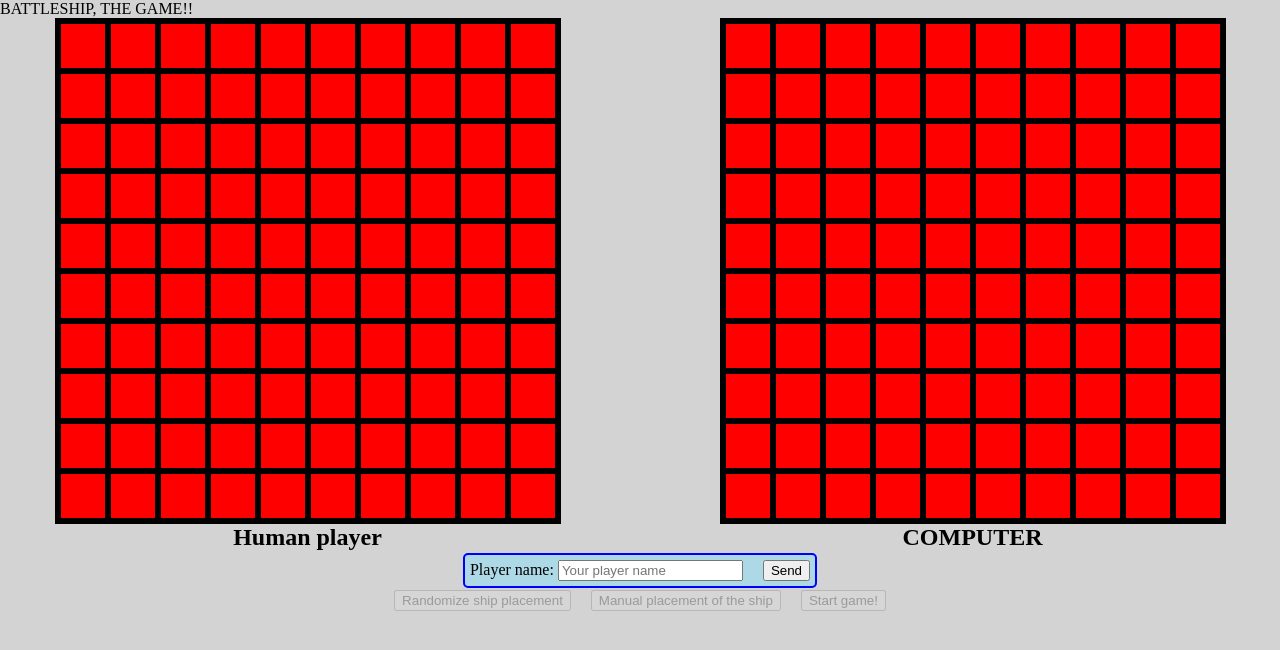
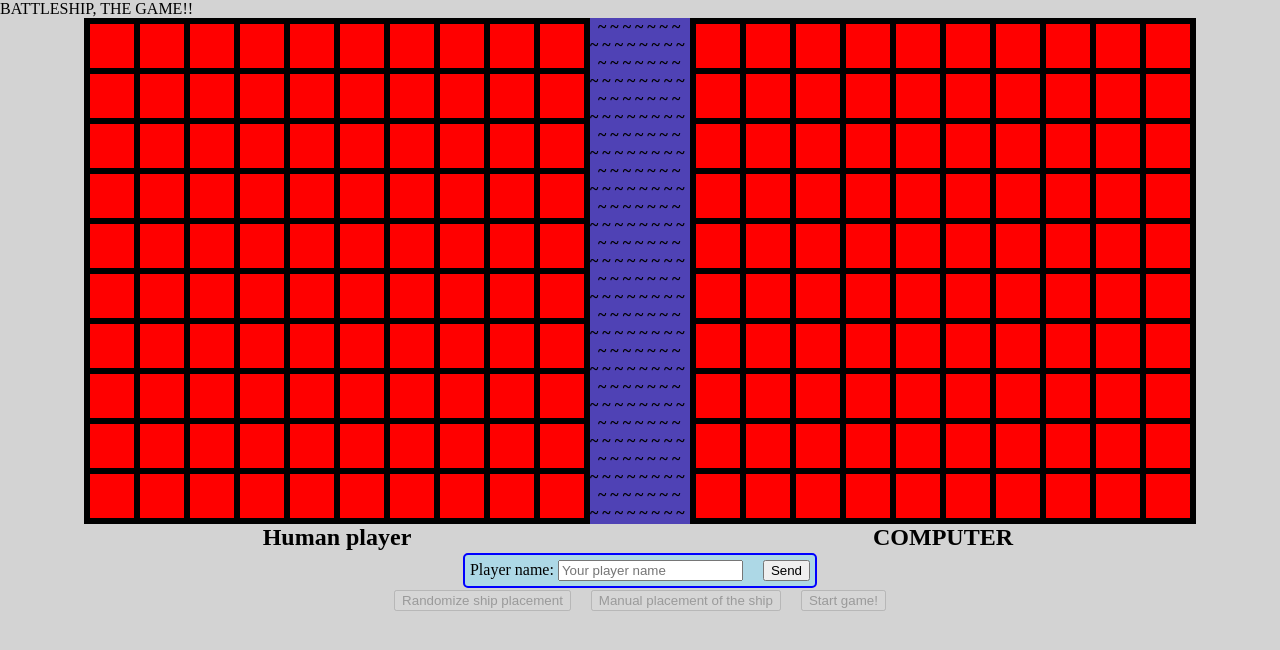
Before and after one commit to CTSDM/odin-battleship, a website built with webpack: page src/index.html in a window 1280 px wide. Built offline with nearby package versions, Linux system fonts and the light colour scheme.

Commit message:
Improve style and add wave effect between the divs

```diff
--- /dev/null
+++ b/src/background.js
@@ -0,0 +1,67 @@
+export default function backgroundWaves() {
+        // let's add some event listeners to the ocean div
+        let state = 0;
+        const stateValues = [`
+                ~ ~ ~ ~ ~ ~ ~ ~
+                &nbsp; ~ ~ ~ ~ ~ ~ ~
+        ~ ~ ~ ~ ~ ~ ~ ~
+                &nbsp; ~ ~ ~ ~ ~ ~ ~
+        ~ ~ ~ ~ ~ ~ ~ ~
+                &nbsp; ~ ~ ~ ~ ~ ~ ~
+        ~ ~ ~ ~ ~ ~ ~ ~
+                &nbsp; ~ ~ ~ ~ ~ ~ ~
+        ~ ~ ~ ~ ~ ~ ~ ~
+                &nbsp; ~ ~ ~ ~ ~ ~ ~
+        ~ ~ ~ ~ ~ ~ ~ ~
+                &nbsp; ~ ~ ~ ~ ~ ~ ~
+        ~ ~ ~ ~ ~ ~ ~ ~
+                &nbsp; ~ ~ ~ ~ ~ ~ ~
+        ~ ~ ~ ~ ~ ~ ~ ~
+                &nbsp; ~ ~ ~ ~ ~ ~ ~
+        ~ ~ ~ ~ ~ ~ ~ ~
+                &nbsp; ~ ~ ~ ~ ~ ~ ~
+        ~ ~ ~ ~ ~ ~ ~ ~
+                &nbsp; ~ ~ ~ ~ ~ ~ ~
+        ~ ~ ~ ~ ~ ~ ~ ~
+                &nbsp; ~ ~ ~ ~ ~ ~ ~
+        ~ ~ ~ ~ ~ ~ ~ ~
+                &nbsp; ~ ~ ~ ~ ~ ~ ~
+        ~ ~ ~ ~ ~ ~ ~ ~
+                &nbsp; ~ ~ ~ ~ ~ ~ ~
+        ~ ~ ~ ~ ~ ~ ~ ~
+                &nbsp; ~ ~ ~ ~ ~ ~ ~`,
+                `       &nbsp; ~ ~ ~ ~ ~ ~ ~
+                ~ ~ ~ ~ ~ ~ ~ ~
+                &nbsp; ~ ~ ~ ~ ~ ~ ~
+                ~ ~ ~ ~ ~ ~ ~ ~
+                &nbsp; ~ ~ ~ ~ ~ ~ ~
+                ~ ~ ~ ~ ~ ~ ~ ~
+                &nbsp; ~ ~ ~ ~ ~ ~ ~
+                ~ ~ ~ ~ ~ ~ ~ ~
+                &nbsp; ~ ~ ~ ~ ~ ~ ~
+                ~ ~ ~ ~ ~ ~ ~ ~
+                &nbsp; ~ ~ ~ ~ ~ ~ ~
+                ~ ~ ~ ~ ~ ~ ~ ~
+                &nbsp; ~ ~ ~ ~ ~ ~ ~
+                ~ ~ ~ ~ ~ ~ ~ ~
+                &nbsp; ~ ~ ~ ~ ~ ~ ~
+                ~ ~ ~ ~ ~ ~ ~ ~
+                &nbsp; ~ ~ ~ ~ ~ ~ ~
+                ~ ~ ~ ~ ~ ~ ~ ~
+                &nbsp; ~ ~ ~ ~ ~ ~ ~
+                ~ ~ ~ ~ ~ ~ ~ ~
+                &nbsp; ~ ~ ~ ~ ~ ~ ~
+                ~ ~ ~ ~ ~ ~ ~ ~
+                &nbsp; ~ ~ ~ ~ ~ ~ ~
+                ~ ~ ~ ~ ~ ~ ~ ~
+                &nbsp; ~ ~ ~ ~ ~ ~ ~
+                ~ ~ ~ ~ ~ ~ ~ ~
+                &nbsp; ~ ~ ~ ~ ~ ~ ~
+                ~ ~ ~ ~ ~ ~ ~ ~`
+        ];
+        const waveSpan = document.querySelector('.ocean > span');
+        setInterval(() => {
+                waveSpan.innerHTML = stateValues[state];
+                state = 1 - state;
+        }, 250);
+}
--- a/src/index.html
+++ b/src/index.html
@@ -15,13 +15,40 @@
         <div class="board player1">
 
         </div>
-        <div class="separator">
-
+        <div class="separator ocean">
+            <span>
+                &nbsp; ~ ~ ~ ~ ~ ~ ~
+                ~ ~ ~ ~ ~ ~ ~ ~
+                &nbsp; ~ ~ ~ ~ ~ ~ ~
+                ~ ~ ~ ~ ~ ~ ~ ~
+                &nbsp; ~ ~ ~ ~ ~ ~ ~
+                ~ ~ ~ ~ ~ ~ ~ ~
+                &nbsp; ~ ~ ~ ~ ~ ~ ~
+                ~ ~ ~ ~ ~ ~ ~ ~
+                &nbsp; ~ ~ ~ ~ ~ ~ ~
+                ~ ~ ~ ~ ~ ~ ~ ~
+                &nbsp; ~ ~ ~ ~ ~ ~ ~
+                ~ ~ ~ ~ ~ ~ ~ ~
+                &nbsp; ~ ~ ~ ~ ~ ~ ~
+                ~ ~ ~ ~ ~ ~ ~ ~
+                &nbsp; ~ ~ ~ ~ ~ ~ ~
+                ~ ~ ~ ~ ~ ~ ~ ~
+                &nbsp; ~ ~ ~ ~ ~ ~ ~
+                ~ ~ ~ ~ ~ ~ ~ ~
+                &nbsp; ~ ~ ~ ~ ~ ~ ~
+                ~ ~ ~ ~ ~ ~ ~ ~
+                &nbsp; ~ ~ ~ ~ ~ ~ ~
+                ~ ~ ~ ~ ~ ~ ~ ~
+                &nbsp; ~ ~ ~ ~ ~ ~ ~
+                ~ ~ ~ ~ ~ ~ ~ ~
+                &nbsp; ~ ~ ~ ~ ~ ~ ~
+                ~ ~ ~ ~ ~ ~ ~ ~
+            </span>
         </div>
         <div class="board player2">
 
         </div>
-        <div class="players-name" id="player-name">
+        <div class="players-name">
             Human player
         </div>
         <div class="separator">
--- a/src/index.js
+++ b/src/index.js
@@ -1,5 +1,7 @@
 import './style.css'
 import startGame from './domManipulation'
+import backgroundWaves from './background.js'
 const GAMEBOARD_SIZE = 10;
 const NUMBER_OF_SHIPS = 4;
+backgroundWaves();
 startGame(GAMEBOARD_SIZE, NUMBER_OF_SHIPS);
--- a/src/style.css
+++ b/src/style.css
@@ -11,8 +11,17 @@ body {
 
 .players-container {
     display: grid;
-    grid-template-columns: 1fr 50px 1fr;
+    grid-template-columns: 1fr 100px 1fr;
     justify-items: center;
+    width: max-content;
+    margin: auto;
+}
+
+.ocean {
+    font-weight: 900;
+    background-color: #4F42B5;
+    width: 100%;
+    user-select: none;
 }
 
 .board {
@@ -21,6 +30,7 @@ body {
     aspect-ratio: 1;
     border: 3px solid black;
     width: 500px;
+    background: red;
 }
 
 .cell {
@@ -30,16 +40,15 @@ body {
 }
 
 .player1 {
-    background: red;
+    justify-self: right;
 }
 
 .player2 {
-    background: red;
+    justify-self: left;
 }
 
 .players-name {
     justify-self: center;
-    align-self: top;
     font-size: 1.5rem;
     font-weight: 700;
 }
@@ -100,7 +109,7 @@ body {
     background-color: grey;
 }
 
-.traansition-selected-axis {
+.transition-selected-axis {
     transition: 0.1s ease-in-out;
 }
 
--- a/src/usernameDOM.js
+++ b/src/usernameDOM.js
@@ -81,6 +81,6 @@ function setUpInputPlayerName(inputSubmit) {
 }
 
 function setPlayerName(name) {
-    const divName = document.getElementById('player-name');
+    const divName = document.querySelector('.players-name');
     divName.textContent = name;
 }
```
Also changed, not shown: 1 other file.
